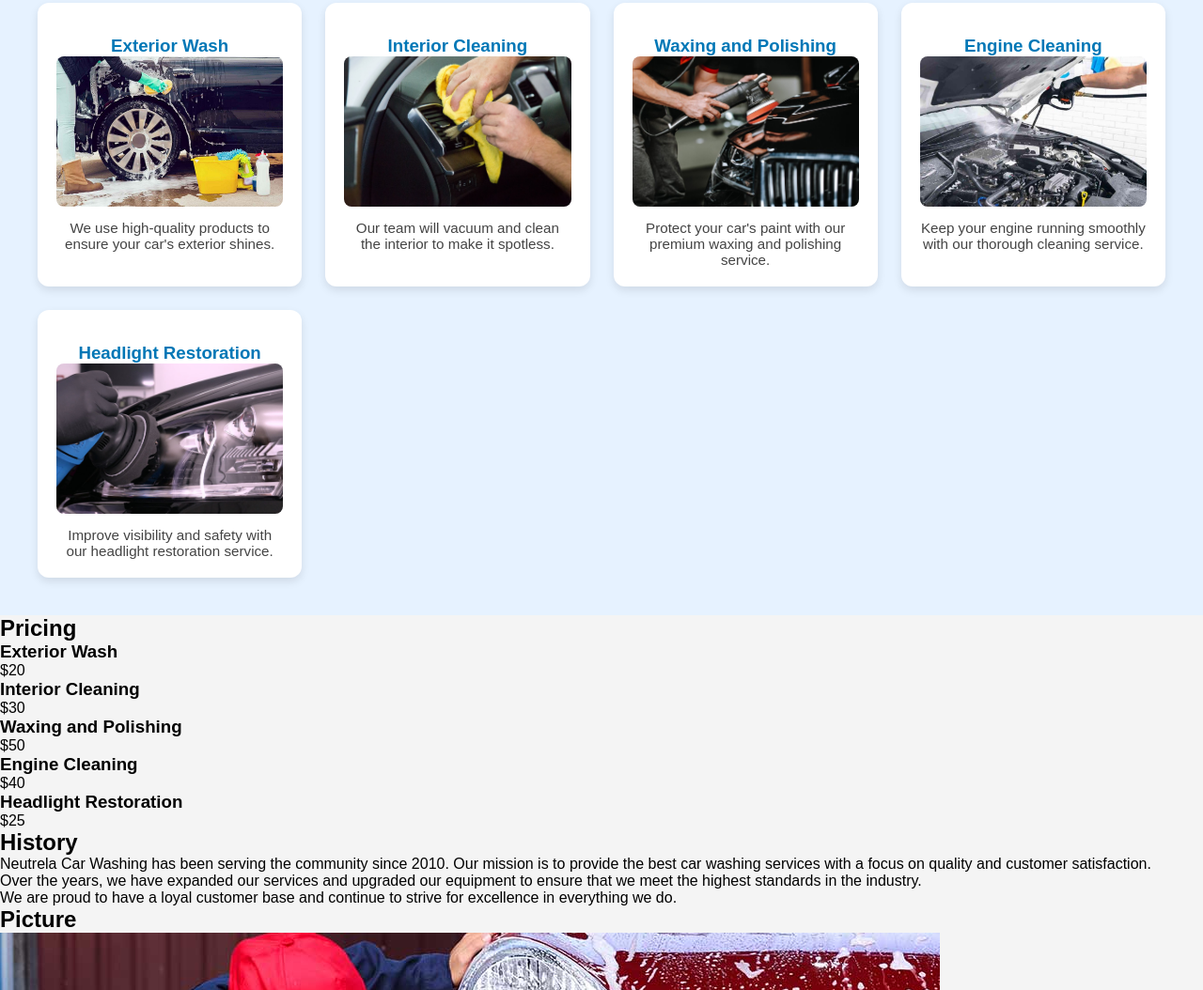
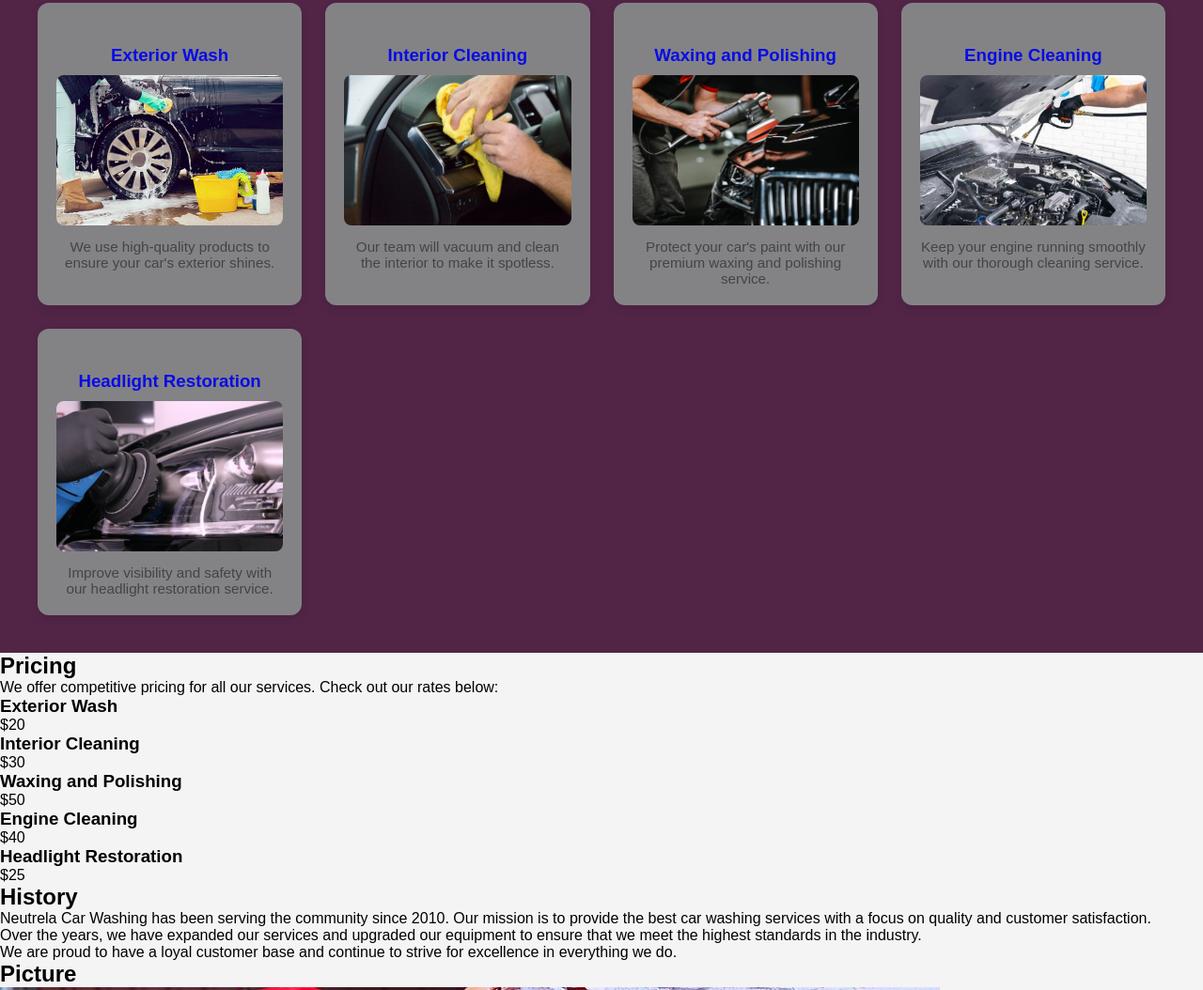
Before and after one commit to adarshpratap-1223/Car-Washing-Website, a plain HTML site: page Car washing/index.html in a window 1280 px wide. Shown: the part 771-1825 px from the top of the page at 94% size. Drawn offline with Linux system fonts and the light colour scheme.

Commit message:
Mehanat lagti hai sir

```diff
--- a/Car washing/index.html
+++ b/Car washing/index.html
@@ -69,8 +69,11 @@
                 </div>
                 <!-- Our services end -->
                 <!-- Pricing -->
-                <h2>Pricing</h2>
-                <div>
+                <div class="price">
+                    <h2>Pricing</h2>
+                    <p>We offer competitive pricing for all our services. Check out our rates below:</p>
+                </div>
+                <div class="pricing">
                     <div>
                         <h3>Exterior Wash</h3>
                         <p>$20</p>
--- a/Car washing/style.css
+++ b/Car washing/style.css
@@ -13,7 +13,7 @@ body {
     display: flex;
     align-items: center;
     justify-content: space-between;
-    background-color: #16C47F; /* Blue background */
+    background-color: #F14A00; /* Darker shade */
     padding: 10px 20px;
 
 }
@@ -75,13 +75,13 @@ body {
 
 .service {
     padding: 40px;
-    background-color: #e6f2ff;
+    background-color: #522546;
     text-align: center;
 }
 
 .service h2 {
     font-size: 2.2em;
-    color: #003366;
+    color: #8cecbf;
     margin-bottom: 30px;
 }
 
@@ -92,7 +92,7 @@ body {
 }
 
 .card > div {
-    background: #fff;
+    background: #838385;
     padding: 20px;
     border-radius: 12px;
     box-shadow: 0 4px 10px rgba(0, 0, 0, 0.1);
@@ -112,7 +112,8 @@ body {
 
 .card h3 {
     margin-top: 15px;
-    color: #0077b6;
+    padding: 10px;
+    color: #080ce5;
 }
 
 .card p {
```
